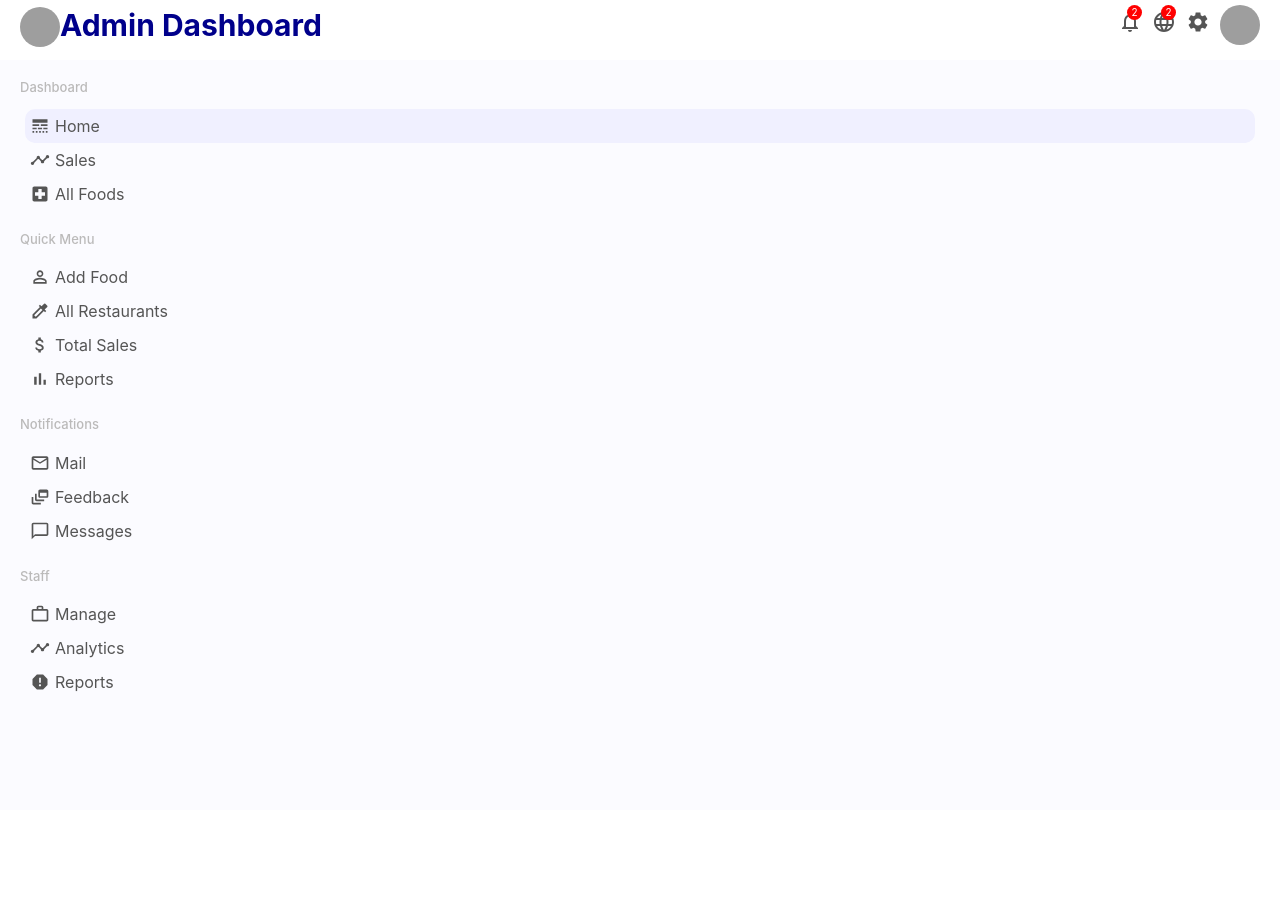
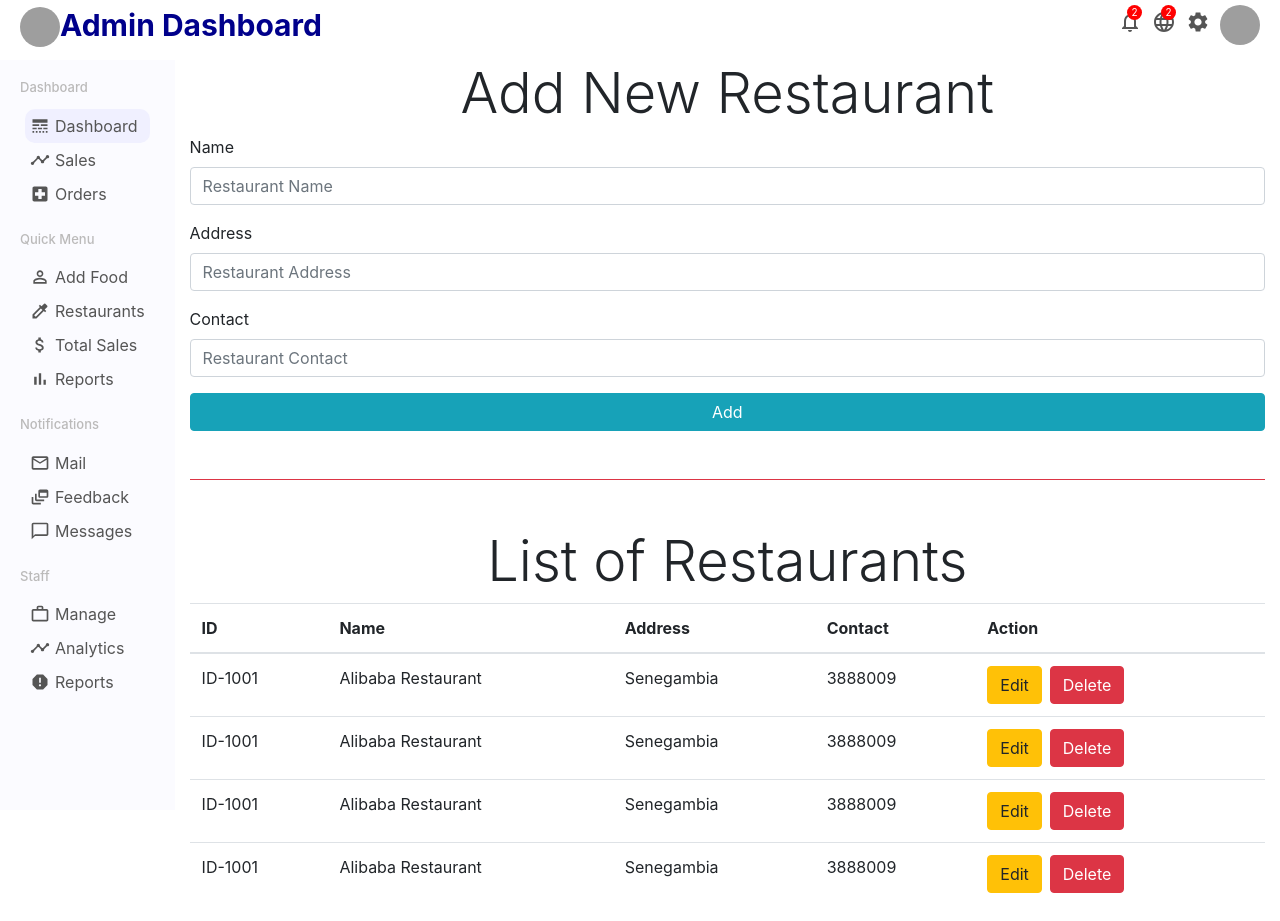
Before and after one commit to DOJ-gam/sourceryAcademy-FoodDeliveryApp-Admin, a React (Create React App) app: page /restaurants in a window 1280 px wide. Before the commit the page ends 810 px from the top, so only its background shows below. Built offline with nearby package versions, Linux system fonts and the light colour scheme; grey boxes are pictures that could not be loaded; the HTML template or start-up script is replaced by a standard one.

Commit message:
Added pages for some of the links on the sidebar

```diff
--- a/src/App.js
+++ b/src/App.js
@@ -2,6 +2,10 @@ import Sidebar from "./components/sidebar/Sidebar";
 import Topbar from "./components/topbar/Topbar";
 import Home from "./components/home/Home";
 import AddFood from "./components/addfood/AddFood";
+import Orders from "./components/orders/Orders";
+import Restaurants from "./components/restaurants/Restaurants";
+
+
 import { BrowserRouter as Router, Switch, Route } from "react-router-dom";
 
 import "./App.css";
@@ -10,7 +14,6 @@ function App() {
   return (
     <div className="App">
       <Router>
-
         <Topbar />
         <div className="container-doj">
           <Sidebar />
@@ -20,9 +23,14 @@ function App() {
           <Route path="/addfood">
             <AddFood />
           </Route>
+          <Route path="/orders">
+            <Orders />
+          </Route>
+          <Route path="/restaurants">
+            <Restaurants />
+          </Route>
         </div>
-
-        </Router>
+      </Router>
     </div>
   );
 }
--- a/src/components/addfood/AddFood.jsx
+++ b/src/components/addfood/AddFood.jsx
@@ -2,12 +2,12 @@ import "./addFood.css";
 
 export default function AddFood() {
   return (
-    <div className="newProduct">
+    <div className="newProduct container">
       <h1 className="display-4 text-center">New Food Item</h1>
       <form className="addProductForm">
         <div className="form-group">
           <label>Image</label>
-          <input type="file" id="file"  className="form-control"/>
+          <input type="file" id="file" className="form-control" />
         </div>
         <div className="form-group">
           <label>Name</label>
@@ -15,15 +15,15 @@ export default function AddFood() {
         </div>
         <div className="form-group">
           <label>Price</label>
-          <input type="number" placeholder="300"  className="form-control"/>
+          <input type="number" placeholder="300" className="form-control" />
         </div>
-        {/* <div className="addProductItem">
-          <label>Active</label>
-          <select name="active" id="active">
-            <option value="yes">Yes</option>
-            <option value="no">No</option>
+        <div className="form-group">
+          <label>Category</label>
+          <select name="active" id="active" className="form-control">
+            <option value="pizza">Pizza</option>
+            <option value="chickem">Chickem</option>
           </select>
-        </div> */}
+        </div>
         <button className="btn btn-info btn-block">Add</button>
       </form>
     </div>
--- /dev/null
+++ b/src/components/orders/Orders.jsx
@@ -0,0 +1,70 @@
+import "./Orders.css";
+import {Restaurant} from '@material-ui/icons'
+
+export default function Orders() {
+  return (
+    <div className="container">
+
+        <h1 className="display-4 text-center">List of Orders</h1>
+
+      <table class="table">
+        <thead>
+          <tr>
+            <th scope="col">Order ID</th>
+            <th scope="col">Restaurant</th>
+            <th scope="col">Created</th>
+            <th scope="col">Client</th>
+            <th scope="col">Price</th>
+            <th scope="col">Action</th>
+          </tr>
+        </thead>
+        <tbody>
+          <tr>
+            <td>ID-1001</td>
+            <td>Alibaba Restaurant</td>
+            <td>July 14, 2021, 2:45pm</td>
+            <td>Omar Jeng</td>
+            <td>450</td>
+            <td>
+                <button className="btn btn-info">Confirm</button>
+                <button className="btn btn-danger">Cancel</button>
+            </td>
+          </tr>
+          <tr>
+            <td>ID-1001</td>
+            <td>Alibaba Restaurant</td>
+            <td>July 14, 2021, 2:45pm</td>
+            <td>Omar Jeng</td>
+            <td>450</td>
+            <td>
+                <button className="btn btn-info">Confirm</button>
+                <button className="btn btn-danger">Cancel</button>
+            </td>
+          </tr>
+          <tr>
+            <td>ID-1001</td>
+            <td>Alibaba Restaurant</td>
+            <td>July 14, 2021, 2:45pm</td>
+            <td>Omar Jeng</td>
+            <td>450</td>
+            <td>
+                <button className="btn btn-info">Confirm</button>
+                <button className="btn btn-danger">Cancel</button>
+            </td>
+          </tr>
+          <tr>
+            <td>ID-1001</td>
+            <td>Alibaba Restaurant</td>
+            <td>July 14, 2021, 2:45pm</td>
+            <td>Omar Jeng</td>
+            <td>450</td>
+            <td>
+                <button className="btn btn-info">Confirm</button>
+                <button className="btn btn-danger">Cancel</button>
+            </td>
+          </tr>
+        </tbody>
+      </table>
+    </div>
+  );
+}
--- /dev/null
+++ b/src/components/restaurants/Restaurants.jsx
@@ -0,0 +1,85 @@
+import "./Restaurants.css";
+
+export default function Orders() {
+  return (
+    <div className="container">
+
+      <h1 className="display-4 text-center">Add New Restaurant</h1>
+
+      <form className="">
+        <div className="form-group">
+          <label>Name</label>
+          <input type="text" placeholder="Restaurant Name" className="form-control" />
+        </div>
+        <div className="form-group">
+          <label>Address</label>
+          <input type="text" placeholder="Restaurant Address" className="form-control" />
+        </div>
+        <div className="form-group">
+          <label>Contact</label>
+          <input type="text" placeholder="Restaurant Contact" className="form-control" />
+        </div>
+
+        <button className="btn btn-info btn-block">Add</button>
+      </form>
+
+        <div className="border-bottom border-danger mt-5 mb-5"></div>
+
+        <h1 className="display-4 text-center">List of Restaurants</h1>
+
+      <table class="table">
+        <thead>
+          <tr>
+            <th scope="col">ID</th>
+            <th scope="col">Name</th>
+            <th scope="col">Address</th>
+            <th scope="col">Contact</th>
+            <th scope="col">Action</th>
+          </tr>
+        </thead>
+        <tbody>
+          <tr>
+            <td>ID-1001</td>
+            <td>Alibaba Restaurant</td>
+            <td>Senegambia</td>
+            <td>3888009</td>
+            <td>
+                <button className="btn btn-warning d-inline-block mr-2">Edit</button>
+                <button className="btn btn-danger d-inline-block mr-2">Delete</button>
+            </td>
+          </tr>
+          <tr>
+            <td>ID-1001</td>
+            <td>Alibaba Restaurant</td>
+            <td>Senegambia</td>
+            <td>3888009</td>
+            <td>
+                <button className="btn btn-warning d-inline-block mr-2">Edit</button>
+                <button className="btn btn-danger d-inline-block mr-2">Delete</button>
+            </td>
+          </tr>
+          <tr>
+            <td>ID-1001</td>
+            <td>Alibaba Restaurant</td>
+            <td>Senegambia</td>
+            <td>3888009</td>
+            <td>
+                <button className="btn btn-warning d-inline-block mr-2">Edit</button>
+                <button className="btn btn-danger d-inline-block mr-2">Delete</button>
+            </td>
+          </tr>
+          <tr>
+            <td>ID-1001</td>
+            <td>Alibaba Restaurant</td>
+            <td>Senegambia</td>
+            <td>3888009</td>
+            <td >
+                <button className="btn btn-warning d-inline-block mr-2">Edit</button>
+                <button className="btn btn-danger d-inline-block mr-2">Delete</button>
+            </td>
+          </tr>
+        </tbody>
+      </table>
+    </div>
+  );
+}
--- a/src/components/sidebar/Sidebar.jsx
+++ b/src/components/sidebar/Sidebar.jsx
@@ -25,17 +25,19 @@ export default function Sidebar() {
             <Link to="/" className="link-doj">
               <li className="sidebarListItem active">
                 <LineStyle className="sidebarIcon" />
-                Home
+                Dashboard
               </li>
             </Link>
             <li className="sidebarListItem">
               <Timeline className="sidebarIcon" />
               Sales
             </li>
+            <Link to="/orders" className="link-doj">
             <li className="sidebarListItem">
               <LocalHospitalIcon className="sidebarIcon" />
-              All Foods
+              Orders
             </li>
+            </Link>
           </ul>
         </div>
         <div className="sidebarMenu">
@@ -50,7 +52,7 @@ export default function Sidebar() {
             <Link to="/restaurants" className="link-doj">
               <li className="sidebarListItem">
                 <ColorizeIcon className="sidebarIcon" />
-                All Restaurants
+                  Restaurants
               </li>
             </Link>
             <li className="sidebarListItem">
```
Also changed, not shown: src/components/orders/Orders.css (added), src/components/restaurants/Restaurants.css (added).
